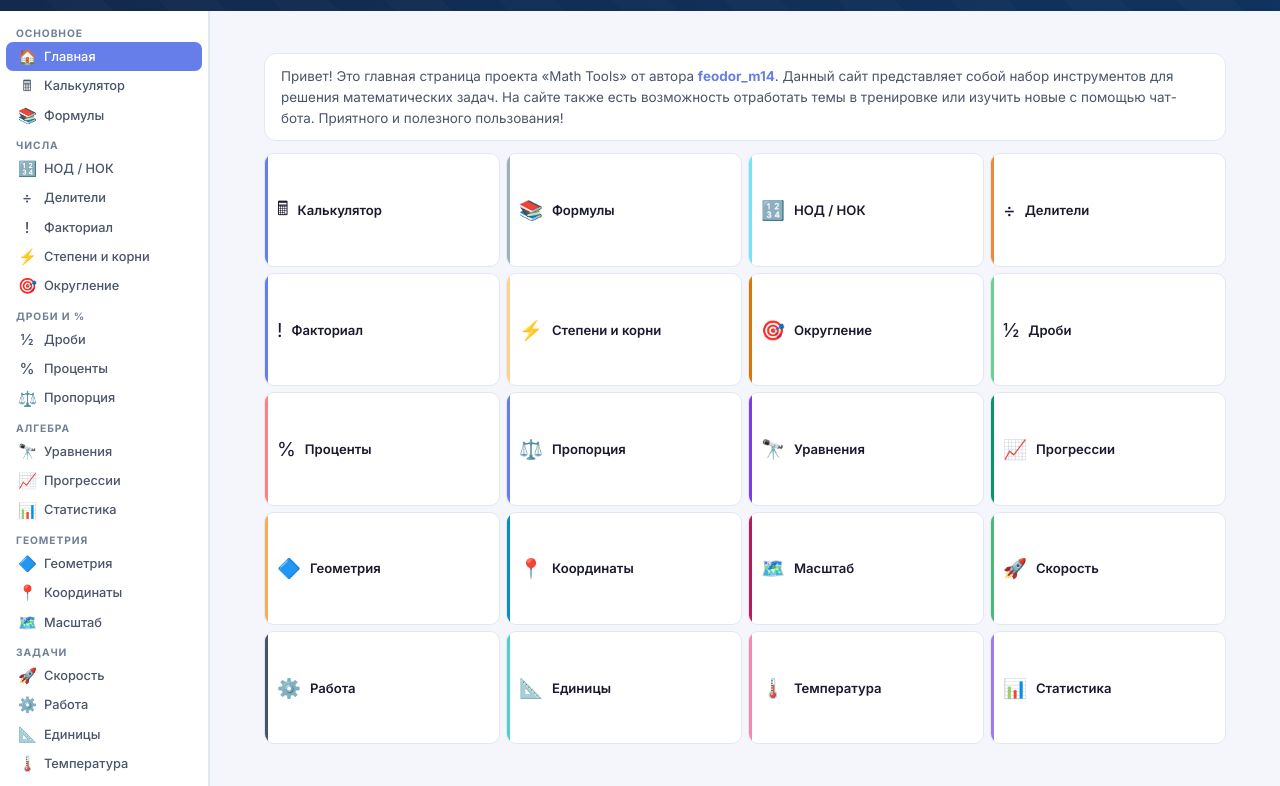
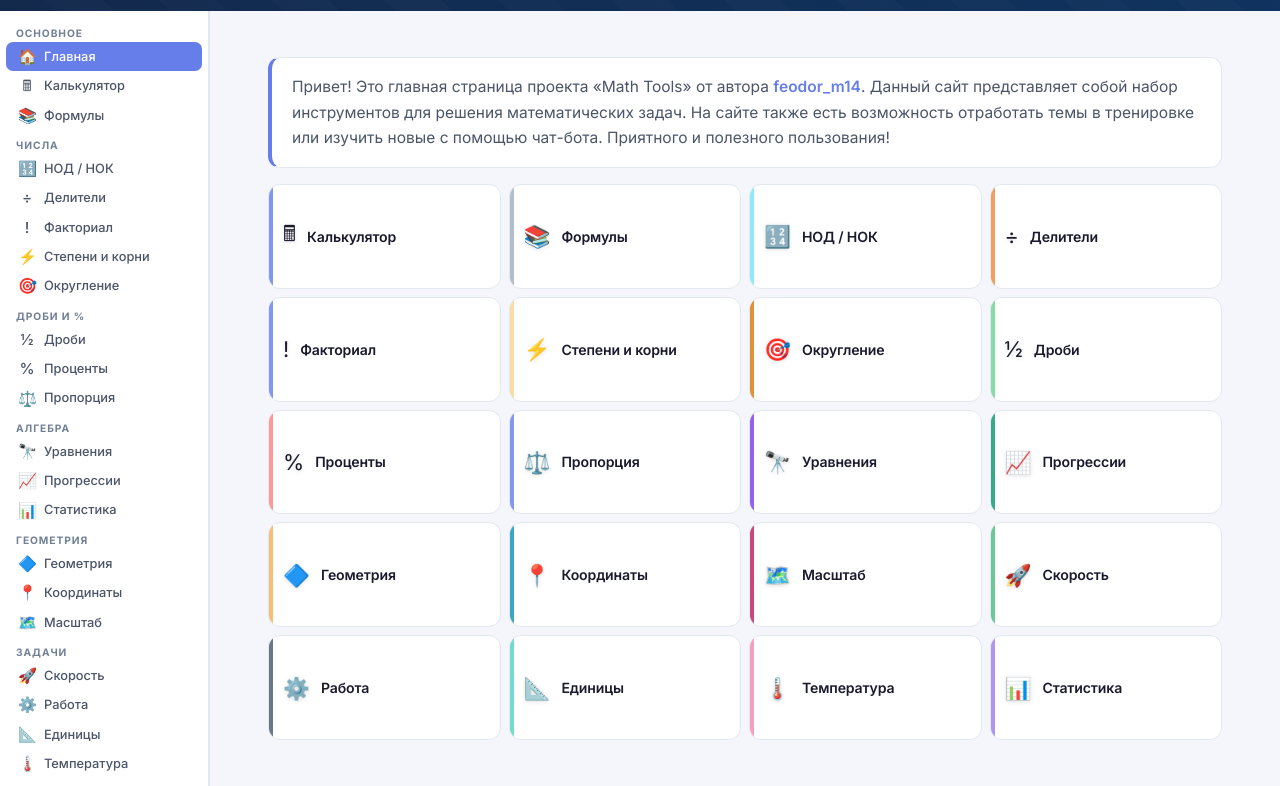
Before and after one commit to feodorm14-hue/math-tools, a website built with Vite: page frontend/index.html in a window 1280 px wide. Shown: the part 63-849 px from the top of the page. Built offline with nearby package versions, Linux system fonts and the light colour scheme.

Commit message:
style: bigger welcome text, nicer dash cards

```diff
--- a/frontend/style.css
+++ b/frontend/style.css
@@ -566,21 +566,22 @@ button:active { transform: scale(0.97); }
   display: flex !important;
   flex-direction: column;
   overflow: hidden;
-  padding: 14px 18px;
-  gap: 12px;
+  padding: 18px 22px;
+  gap: 16px;
 }
 
 #home-welcome {
   background: var(--surface);
   border: 1px solid var(--border);
+  border-left: 4px solid var(--accent);
   border-radius: 12px;
-  padding: 12px 16px;
-  font-size: 0.84rem;
+  padding: 16px 20px;
+  font-size: 0.97rem;
   color: var(--text-muted);
-  line-height: 1.55;
+  line-height: 1.65;
   flex-shrink: 0;
 }
-#home-welcome b { color: var(--accent); }
+#home-welcome b { color: var(--accent); font-weight: 600; }
 
 #dashboard-root {
   flex: 1;
@@ -593,46 +594,50 @@ button:active { transform: scale(0.97); }
   height: 100%;
   grid-template-columns: repeat(4, 1fr);
   grid-auto-rows: 1fr;
-  gap: 6px;
+  gap: 8px;
 }
 
 .dash-card {
   background: var(--surface);
   border: 1.5px solid var(--border);
-  border-radius: 10px;
-  padding: 0 12px;
+  border-radius: 12px;
+  padding: 0 14px;
   cursor: pointer;
-  transition: background var(--transition), border-color var(--transition);
+  transition: transform 0.15s, box-shadow 0.15s, border-color 0.15s, background 0.15s;
   position: relative;
   overflow: hidden;
   user-select: none;
   display: flex;
   flex-direction: row;
   align-items: center;
-  gap: 9px;
+  gap: 11px;
 }
 .dash-card::before {
   content: '';
   position: absolute;
   top: 0; left: 0; bottom: 0;
-  width: 3px;
+  width: 4px;
   background: var(--card-color, var(--accent));
-  border-radius: 3px 0 0 3px;
+  border-radius: 4px 0 0 4px;
+  opacity: 0.8;
 }
 .dash-card:hover {
-  background: var(--accent-light);
+  transform: translateX(3px);
   border-color: var(--card-color, var(--accent));
+  box-shadow: 0 2px 12px rgba(0,0,0,0.08);
 }
-.dash-card:active { opacity: 0.8; }
+.dash-card:active { transform: translateX(1px); opacity: 0.85; }
 
 .dash-card-icon {
-  font-size: 1.2rem;
+  font-size: 1.35rem;
   flex-shrink: 0;
+  filter: drop-shadow(0 1px 2px rgba(0,0,0,0.12));
 }
 .dash-card-name {
   font-weight: 600;
-  font-size: 0.82rem;
+  font-size: 0.88rem;
   color: var(--text);
+  letter-spacing: -0.01em;
 }
 .dash-card-desc { display: none; }
 
```
